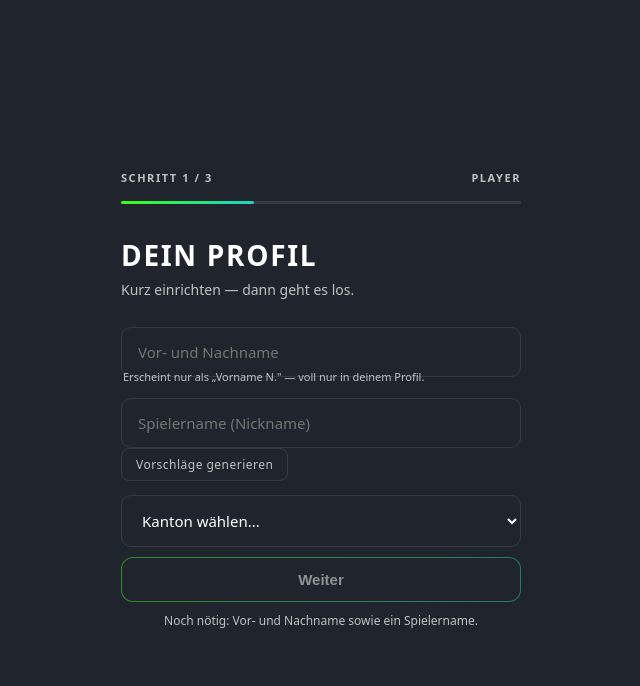
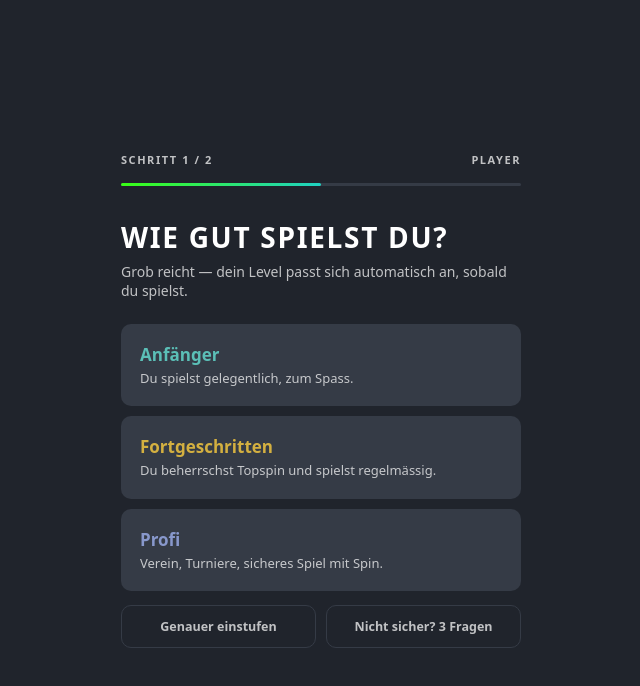
Before and after one commit to PingPongLounge/pingponglounge-player, a Next.js app: page /onboarding in a window 1280 px wide. Shown: the top 686 px of the page, without its empty margins (319-959 px from the left). Built offline with nearby package versions, Linux system fonts and the light colour scheme.

Commit message:
Onboarding radikal gekuerzt: Level zuerst (3 Karten, 1 Tap) -> Spielername. Quiz freiwillig und von 7 auf 3 Fragen. Echter Name + Kanton raus, kommen als Banner ins Profil. Bestaetigungsschritt entfaellt

```diff
--- a/app/api/profil/route.ts
+++ b/app/api/profil/route.ts
@@ -9,7 +9,7 @@ export async function GET() {
   // Profil
   const { data: profile } = await sb
     .from("profiles")
-    .select("id,name,elo,level,matches_played,matches_won,canton,created_at")
+    .select("id,name,real_name,elo,level,matches_played,matches_won,canton,created_at")
     .eq("id", user.id)
     .single()
 
--- a/app/onboarding/page.tsx
+++ b/app/onboarding/page.tsx
@@ -14,31 +14,23 @@ const LEVELS = [
   { name: "7", color: lvColor("7"), grad: lvGrad("7"), desc: LEVEL_DESCS["7"], elo: LEVEL_ELO["7"] },
 ]
 
-const CANTON_MAP: Record<string, string> = {
-  "Aargau":"AG","Appenzell Ausserrhoden":"AR","Appenzell Innerrhoden":"AI",
-  "Basel-Landschaft":"BL","Basel-Stadt":"BS","Bern":"BE","Freiburg":"FR",
-  "Genf":"GE","Glarus":"GL","Graubünden":"GR","Jura":"JU","Luzern":"LU",
-  "Neuenburg":"NE","Nidwalden":"NW","Obwalden":"OW","Schaffhausen":"SH",
-  "Schwyz":"SZ","Solothurn":"SO","St. Gallen":"SG","Tessin":"TI",
-  "Thurgau":"TG","Uri":"UR","Waadt":"VD","Wallis":"VS","Zug":"ZG","Zürich":"ZH",
-}
-const CANTONS = Object.keys(CANTON_MAP)
-
+// Nur drei Fragen — die vier gestrichenen (Rückhand, Backspin, Aufschlag-Effet,
+// Spin erkennen) korrelieren so stark mit diesen, dass sie kaum Information
+// bringen und nur Zeit kosten. ELO korrigiert die Einstufung ohnehin nach wenigen Spielen.
 const QUIZ = [
   { q: "Wie lange spielst du schon Tischtennis?",
-    opts: [{ l: "Unter 6 Monate", p: 0 },{ l: "6 Monate – 2 Jahre", p: 1 },{ l: "2 – 5 Jahre", p: 2 },{ l: "Mehr als 5 Jahre", p: 3 }] },
+    opts: [{ l: "Unter 6 Monate", p: 0 },{ l: "6 Monate – 2 Jahre", p: 2 },{ l: "2 – 5 Jahre", p: 4 },{ l: "Mehr als 5 Jahre", p: 6 }] },
   { q: "Kannst du Topspin Vorhand spielen?",
-    opts: [{ l: "Ja, sicher", p: 2 },{ l: "Manchmal", p: 1 },{ l: "Nein", p: 0 }] },
-  { q: "Kannst du Topspin Rückhand spielen?",
-    opts: [{ l: "Ja, sicher", p: 2 },{ l: "Manchmal", p: 1 },{ l: "Nein", p: 0 }] },
-  { q: "Kannst du Backspin (Unterschnitt) spielen?",
-    opts: [{ l: "Ja, gezielt", p: 2 },{ l: "Manchmal", p: 1 },{ l: "Nein", p: 0 }] },
-  { q: "Kannst du Aufschläge mit Effet spielen?",
-    opts: [{ l: "Ja, verschiedene", p: 2 },{ l: "Einfache Varianten", p: 1 },{ l: "Nein", p: 0 }] },
-  { q: "Erkennst du den Spin deines Gegners?",
-    opts: [{ l: "Ja, meistens", p: 2 },{ l: "Manchmal", p: 1 },{ l: "Nein", p: 0 }] },
+    opts: [{ l: "Ja, sicher", p: 4 },{ l: "Manchmal", p: 2 },{ l: "Nein", p: 0 }] },
   { q: "Spielst du in einem Verein oder an Turnieren?",
-    opts: [{ l: "Ja, an Turnieren", p: 3 },{ l: "Ja, im Verein", p: 2 },{ l: "Nein", p: 0 }] },
+    opts: [{ l: "Ja, an Turnieren", p: 5 },{ l: "Ja, im Verein", p: 3 },{ l: "Nein", p: 0 }] },
+]
+
+// Die drei grossen Karten auf dem ersten Screen — ein Tap und man ist eingestuft.
+const QUICK = [
+  { key: "2", title: "Anfänger",        desc: "Du spielst gelegentlich, zum Spass." },
+  { key: "4", title: "Fortgeschritten", desc: "Du beherrschst Topspin und spielst regelmässig." },
+  { key: "6", title: "Profi",           desc: "Verein, Turniere, sicheres Spiel mit Spin." },
 ]
 
 const ALL_NICKS = [
@@ -56,9 +48,10 @@ const ALL_NICKS = [
   "TableSamurai","PaddleKnight","SpinSensei","LoopShogun","SmashNinja"
 ]
 
+// Max. Punktzahl im gekürzten Quiz: 6 + 4 + 5 = 15
 function calcLevel(score: number) {
   if (score >= 14) return LEVELS[6]
-  if (score >= 11) return LEVELS[5]
+  if (score >= 12) return LEVELS[5]
   if (score >= 9)  return LEVELS[4]
   if (score >= 7)  return LEVELS[3]
   if (score >= 5)  return LEVELS[2]
@@ -80,14 +73,14 @@ const optBtn = (sel: boolean): React.CSSProperties => ({ width: "100%", borderRa
 
 export default function OnboardingPage() {
   const router = useRouter()
+  // Schritte: 0 = Level (drei Karten) · 1 = Quiz (optional) · 2 = Spielername
   const [step, setStep] = useState(0)
   const [name, setName] = useState("")
-  const [canton, setCanton] = useState("")
   const [mode, setMode] = useState<"" | "know" | "quiz">("")
   const [manualLevel, setManualLevel] = useState("")
+  const [showAllLevels, setShowAllLevels] = useState(false)
   const [quizIdx, setQuizIdx] = useState(0)
   const [quizScores, setQuizScores] = useState<number[]>([])
-  const [realName, setRealName] = useState("")
   const [saving, setSaving] = useState(false)
   const [saveError, setSaveError] = useState("")
   const [nicks, setNicks] = useState<string[]>([])
@@ -95,6 +88,8 @@ export default function OnboardingPage() {
   const [pending, setPending] = useState<PendingResult | null>(null)
 
   // Pending-Resultat aus dem /spielen Hook-Flow lesen (best-effort).
+  // Wer über den QR-Code kommt, hat sein Level schon durchs Spielergebnis —
+  // die Level-Frage entfällt, er landet direkt beim Spielernamen.
   useEffect(() => {
     try {
       const raw = localStorage.getItem("ppl_pending_result")
@@ -102,6 +97,7 @@ export default function OnboardingPage() {
       const parsed = JSON.parse(raw) as PendingResult
       if (parsed && typeof parsed.elo === "number" && Number.isFinite(parsed.elo)) {
         setPending(parsed)
+        setStep(2)
       }
     } catch { /* ungültiges JSON o.ä. → normaler Flow */ }
   }, [])
@@ -134,10 +130,10 @@ export default function OnboardingPage() {
     const supabase = createClient()
     const { data: { user } } = await supabase.auth.getUser()
     if (!user) { setSaving(false); setSaveError("Nicht eingeloggt"); return }
+    // Echter Name und Kanton sind bewusst NICHT mehr Teil des Onboardings —
+    // sie werden im Profil nachgetragen. Nur Spielername + Level sind nötig.
     const { error } = await supabase.from("profiles").upsert({
       id: user.id, name: name.trim(), email: user.email,
-      real_name: realName.trim() || null,
-      canton: CANTON_MAP[canton] ?? canton,
       level: chosenLevel.name, elo: chosenLevel.elo,
     })
     if (error) { setSaveError("Fehler: " + error.message); setSaving(false); return }
@@ -151,7 +147,7 @@ export default function OnboardingPage() {
     const next = [...quizScores, points]
     setQuizScores(next)
     if (quizIdx + 1 < QUIZ.length) setQuizIdx(quizIdx + 1)
-    else setStep(3)
+    else setStep(2) // nach der letzten Frage direkt zum Spielernamen
   }
 
   const wrap: React.CSSProperties = { minHeight: "100vh", background: DARK, display: "flex", flexDirection: "column", alignItems: "center", justifyContent: "center", padding: "20px" }
@@ -169,78 +165,62 @@ export default function OnboardingPage() {
     </div>
   )
 
-  if (step === 0) return (
+  // ── Schritt 0: Level. Ein Tap und man ist eingestuft. ────────────────────────
+  if (step === 0 && !pending) return (
     <div style={wrap}><div style={box}>
-      <Header step={1} total={pending ? 2 : 3} />
-      {pending && (
-        <div style={{ background: "rgba(57,255,20,0.08)", borderRadius: "10px", padding: "12px 14px", marginBottom: "20px" }}>
-          <p style={{ fontSize: "13px", color: G, fontWeight: 700, lineHeight: 1.4 }}>Dein Resultat ist gespeichert — sichere jetzt deinen Rang.</p>
-        </div>
-      )}
-      <h2 style={{ fontSize: "28px", fontWeight: 900, color: TEXT, textTransform: "uppercase", letterSpacing: ".06em", marginBottom: "6px" }}>Dein Profil</h2>
-      <p style={{ fontSize: "14px", color: MUTED, marginBottom: "28px" }}>{pending ? "Nur noch Name + Kanton — dann ist dein Rang fix." : "Kurz einrichten — dann geht es los."}</p>
-      <input style={inp} placeholder="Vor- und Nachname" value={realName} onChange={e => setRealName(e.target.value)} />
-      <p style={{ fontSize: "11px", color: MUTED, margin: "-8px 0 14px 2px" }}>Erscheint nur als „Vorname N." — voll nur in deinem Profil.</p>
-      <input style={inp} placeholder="Spielername (Nickname)" value={name} onChange={e => setName(e.target.value)} />
-      <button type="button" onClick={genNicknames} style={{ background: "none", border: "1px solid " + CELL, borderRadius: "8px", padding: "7px 14px", fontSize: "12px", color: MUTED, cursor: "pointer", marginBottom: "10px", letterSpacing: "0.04em", fontFamily: "inherit" }}>
-        {loadingNicks ? "..." : "Vorschläge generieren"}
-      </button>
-      {nicks.length > 0 && (
-        <div style={{ display: "flex", gap: "8px", marginBottom: "16px", flexWrap: "wrap" }}>
-          {nicks.map(n => (
-            <button key={n} type="button" onClick={() => setName(n)} style={{ background: name === n ? `linear-gradient(${CARD},${CARD}) padding-box, ${GRAD} border-box` : CELL, border: "1.5px solid transparent", borderRadius: "8px", padding: "8px 14px", fontSize: "13px", color: TEXT, cursor: "pointer", fontWeight: name === n ? 700 : 400, fontFamily: "inherit" }}>
-              {n}
-            </button>
-          ))}
-        </div>
-      )}
-      <select style={{ ...inp, marginTop: "4px" }} value={canton} onChange={e => setCanton(e.target.value)}>
-        <option value="">Kanton wählen...</option>
-        {CANTONS.map(c => <option key={c} value={c}>{c}</option>)}
-      </select>
-      <button style={primaryBtn(!name.trim() || !realName.trim())} disabled={!name.trim() || !realName.trim()} onClick={() => setStep(pending ? 3 : 1)}>Weiter</button>
-      {/* Der Button war bisher ohne jede Erklärung ausgegraut — genau hier sind Leute abgesprungen. */}
-      {(!realName.trim() || !name.trim()) && (
-        <p style={{ fontSize: "12px", color: MUTED, textAlign: "center", marginTop: "10px", lineHeight: 1.5 }}>
-          {!realName.trim() && !name.trim() ? "Noch nötig: Vor- und Nachname sowie ein Spielername."
-            : !realName.trim() ? "Es fehlt noch dein Vor- und Nachname."
-            : "Es fehlt noch dein Spielername — nimm einen Vorschlag oder erfinde einen."}
-        </p>
-      )}
-    </div></div>
-  )
+      <Header step={1} total={2} />
+      <h2 style={{ fontSize: "28px", fontWeight: 900, color: TEXT, textTransform: "uppercase", letterSpacing: ".06em", marginBottom: "6px" }}>Wie gut spielst du?</h2>
+      <p style={{ fontSize: "14px", color: MUTED, marginBottom: "24px" }}>Grob reicht — dein Level passt sich automatisch an, sobald du spielst.</p>
 
-  if (step === 1) return (
-    <div style={wrap}><div style={box}>
-      <Header step={2} total={3} />
-      <h2 style={{ fontSize: "28px", fontWeight: 900, color: TEXT, textTransform: "uppercase", letterSpacing: ".06em", marginBottom: "6px" }}>Dein Level</h2>
-      <p style={{ fontSize: "14px", color: MUTED, marginBottom: "28px" }}>Kennst du dein Spielniveau?</p>
-      <button style={optBtn(mode === "know")} onClick={() => setMode("know")}>Ja, ich kenne mein Level</button>
-      <button style={optBtn(mode === "quiz")} onClick={() => setMode("quiz")}>Nein — hilf mir es herauszufinden</button>
-      {mode === "know" && (
-        <div style={{ marginTop: "16px" }}>
+      {!showAllLevels && QUICK.map(q => {
+        const l = LEVELS.find(x => x.name === q.key)!
+        const sel = mode === "know" && manualLevel === q.key
+        return (
+          <button key={q.key} onClick={() => { setMode("know"); setManualLevel(q.key); setStep(2) }}
+            style={{ ...optBtn(sel), padding: "18px 18px", marginBottom: "10px" }}>
+            <span style={{ display: "block", fontSize: "17px", fontWeight: 900, color: l.color, marginBottom: "3px" }}>{q.title}</span>
+            <span style={{ display: "block", fontSize: "13px", color: MUTED, lineHeight: 1.4 }}>{q.desc}</span>
+          </button>
+        )
+      })}
+
+      {showAllLevels && (
+        <div style={{ marginBottom: "6px" }}>
           {LEVELS.map(l => (
-            <button key={l.name} style={optBtn(manualLevel === l.name)} onClick={() => setManualLevel(l.name)}>
+            <button key={l.name} onClick={() => { setMode("know"); setManualLevel(l.name); setStep(2) }} style={optBtn(manualLevel === l.name)}>
               <span style={{ color: l.color, fontWeight: 800 }}>Level {l.name}</span>
               <span style={{ fontSize: "12px", color: MUTED, marginLeft: "8px" }}>{l.desc}</span>
             </button>
           ))}
         </div>
       )}
-      <button style={primaryBtn(!mode || (mode === "know" && !manualLevel))} disabled={!mode || (mode === "know" && !manualLevel)} onClick={() => mode === "quiz" ? setStep(2) : setStep(3)}>Weiter</button>
+
+      {/* Beide Wege bleiben freiwillig — niemand muss das Quiz machen */}
+      <div style={{ display: "flex", gap: "10px", marginTop: "14px" }}>
+        <button type="button" onClick={() => setShowAllLevels(v => !v)}
+          style={{ flex: 1, background: "none", border: "1px solid " + CELL, borderRadius: "10px", padding: "12px", fontSize: "12.5px", color: MUTED, cursor: "pointer", fontFamily: "inherit", fontWeight: 600 }}>
+          {showAllLevels ? "Weniger anzeigen" : "Genauer einstufen"}
+        </button>
+        <button type="button" onClick={() => { setMode("quiz"); setQuizIdx(0); setQuizScores([]); setStep(1) }}
+          style={{ flex: 1, background: "none", border: "1px solid " + CELL, borderRadius: "10px", padding: "12px", fontSize: "12.5px", color: MUTED, cursor: "pointer", fontFamily: "inherit", fontWeight: 600 }}>
+          Nicht sicher? 3 Fragen
+        </button>
+      </div>
     </div></div>
   )
 
-  if (step === 2) {
+  // ── Schritt 1: Quiz (freiwillig, 3 Fragen) ──────────────────────────────────
+  if (step === 1) {
     const q = QUIZ[quizIdx]
     return (
       <div style={wrap}><div style={box}>
         <div style={{ marginBottom: "28px" }}>
           <div style={{ display: "flex", justifyContent: "space-between", marginBottom: "10px" }}>
             <span style={{ fontSize: "11px", fontWeight: 700, color: MUTED, letterSpacing: "0.14em", textTransform: "uppercase" }}>frage {quizIdx + 1} / {QUIZ.length}</span>
+            <button type="button" onClick={() => setStep(0)} style={{ background: "none", border: "none", fontSize: "11px", color: MUTED, cursor: "pointer", fontFamily: "inherit", fontWeight: 700, textTransform: "uppercase", letterSpacing: "0.1em" }}>Zurück</button>
           </div>
           <div style={{ background: CELL, borderRadius: "4px", height: "3px" }}>
-            <div style={{ background: GRAD, height: "3px", borderRadius: "4px", width: `${((quizIdx) / QUIZ.length) * 100}%`, transition: "width 0.3s" }} />
+            <div style={{ background: GRAD, height: "3px", borderRadius: "4px", width: `${(quizIdx / QUIZ.length) * 100}%`, transition: "width 0.3s" }} />
           </div>
         </div>
         <h2 style={{ fontSize: "22px", fontWeight: 800, color: TEXT, marginBottom: "24px", lineHeight: 1.3 }}>{q.q}</h2>
@@ -251,25 +231,57 @@ export default function OnboardingPage() {
     )
   }
 
-  if (step === 3 && chosenLevel) return (
+  // ── Schritt 2: Spielername — das einzige Feld, das man tippen muss ──────────
+  if (step === 2 && chosenLevel) return (
     <div style={wrap}><div style={box}>
-      <Header step={pending ? 2 : 3} total={pending ? 2 : 3} />
-      <p style={{ fontSize: "11px", fontWeight: 700, color: chosenLevel.color, letterSpacing: "0.14em", textTransform: "uppercase", marginBottom: "8px" }}>{pending ? "Dein Start-Rang" : mode === "quiz" ? "Dein Ergebnis" : "Bestätigung"}</p>
-      <h2 style={{ fontSize: "40px", fontWeight: 900, color: chosenLevel.color, textTransform: "uppercase", marginBottom: "4px", letterSpacing: "-0.02em" }}>Level {chosenLevel.name}</h2>
-      <p style={{ fontSize: "14px", color: MUTED, marginBottom: "28px" }}>{chosenLevel.desc}</p>
-      <div style={{ background: CARD, borderRadius: "12px", padding: "20px", marginBottom: "24px" }}>
-        {[{ label: "Name", value: name }, { label: "Kanton", value: canton }, { label: "Level", value: chosenLevel.name }, { label: "Start-ELO", value: String(chosenLevel.elo) }].map(row => (
-          <div key={row.label} style={{ display: "flex", justifyContent: "space-between", padding: "8px 0", borderBottom: "1px solid rgba(255,255,255,.06)" }}>
-            <span style={{ fontSize: "13px", color: MUTED }}>{row.label}</span>
-            <span style={{ fontSize: "13px", color: TEXT, fontWeight: 700 }}>{row.value}</span>
-          </div>
-        ))}
+      <Header step={2} total={2} />
+
+      {pending && (
+        <div style={{ background: "rgba(57,255,20,0.08)", borderRadius: "10px", padding: "12px 14px", marginBottom: "18px" }}>
+          <p style={{ fontSize: "13px", color: G, fontWeight: 700, lineHeight: 1.4 }}>Dein Resultat ist gespeichert — sichere jetzt deinen Rang.</p>
+        </div>
+      )}
+
+      {/* Einstufung als Ergebnis zeigen, nicht als weiteren Bestätigungsschritt */}
+      <div style={{ background: CARD, borderRadius: "12px", padding: "14px 16px", marginBottom: "22px", display: "flex", alignItems: "center", justifyContent: "space-between" }}>
+        <div>
+          <div style={{ fontSize: "10.5px", fontWeight: 700, color: MUTED, letterSpacing: "0.12em", textTransform: "uppercase", marginBottom: "3px" }}>Deine Einstufung</div>
+          <div style={{ fontSize: "17px", fontWeight: 900, color: chosenLevel.color }}>Level {chosenLevel.name}</div>
+          <div style={{ fontSize: "11.5px", color: MUTED, marginTop: "1px" }}>Start-ELO {chosenLevel.elo}</div>
+        </div>
+        {!pending && (
+          <button type="button" onClick={() => { setStep(0); setShowAllLevels(false) }}
+            style={{ background: "none", border: "1px solid " + CELL, borderRadius: "8px", padding: "8px 12px", fontSize: "11.5px", color: MUTED, cursor: "pointer", fontFamily: "inherit", fontWeight: 700 }}>Ändern</button>
+        )}
       </div>
-      <p style={{ fontSize: "12px", color: MUTED, marginBottom: "16px", lineHeight: 1.6 }}>Dein Level passt sich automatisch an, je mehr du spielst — ELO startet bei {chosenLevel.elo}.</p>
-      {saveError && <p style={{ fontSize: "13px", color: "#E5484D", marginBottom: "10px" }}>{saveError}</p>}
-      <button style={primaryBtn(saving)} disabled={saving} onClick={handleSave}>
-        {saving ? "Wird gespeichert…" : "Profil erstellen"}
+
+      <h2 style={{ fontSize: "28px", fontWeight: 900, color: TEXT, textTransform: "uppercase", letterSpacing: ".06em", marginBottom: "6px" }}>Dein Spielername</h2>
+      <p style={{ fontSize: "14px", color: MUTED, marginBottom: "20px" }}>So sehen dich die anderen in der Rangliste.</p>
+
+      <input style={inp} placeholder="Spielername" value={name} onChange={e => setName(e.target.value)} autoFocus />
+      <button type="button" onClick={genNicknames} style={{ background: "none", border: "1px solid " + CELL, borderRadius: "8px", padding: "7px 14px", fontSize: "12px", color: MUTED, cursor: "pointer", marginBottom: "10px", letterSpacing: "0.04em", fontFamily: "inherit" }}>
+        {loadingNicks ? "..." : "Vorschläge generieren"}
       </button>
+      {nicks.length > 0 && (
+        <div style={{ display: "flex", gap: "8px", marginBottom: "8px", flexWrap: "wrap" }}>
+          {nicks.map(n => (
+            <button key={n} type="button" onClick={() => setName(n)} style={{ background: name === n ? `linear-gradient(${CARD},${CARD}) padding-box, ${GRAD} border-box` : CELL, border: "1.5px solid transparent", borderRadius: "8px", padding: "8px 14px", fontSize: "13px", color: TEXT, cursor: "pointer", fontWeight: name === n ? 700 : 400, fontFamily: "inherit" }}>
+              {n}
+            </button>
+          ))}
+        </div>
+      )}
+
+      {saveError && <p style={{ fontSize: "13px", color: "#E5484D", margin: "10px 0 0" }}>{saveError}</p>}
+
+      <button style={primaryBtn(saving || !name.trim())} disabled={saving || !name.trim()} onClick={handleSave}>
+        {saving ? "Wird gespeichert…" : "Los geht's"}
+      </button>
+      {!name.trim() && <p style={{ fontSize: "12px", color: MUTED, textAlign: "center", marginTop: "10px" }}>Wähl einen Spielernamen — oder nimm einen Vorschlag.</p>}
+
+      <p style={{ fontSize: "11.5px", color: MUTED, textAlign: "center", marginTop: "16px", lineHeight: 1.5 }}>
+        Echten Namen und Kanton kannst du später im Profil ergänzen.
+      </p>
     </div></div>
   )
 
```
Also changed, not shown: app/profil/page.tsx (+56 -2 lines).
